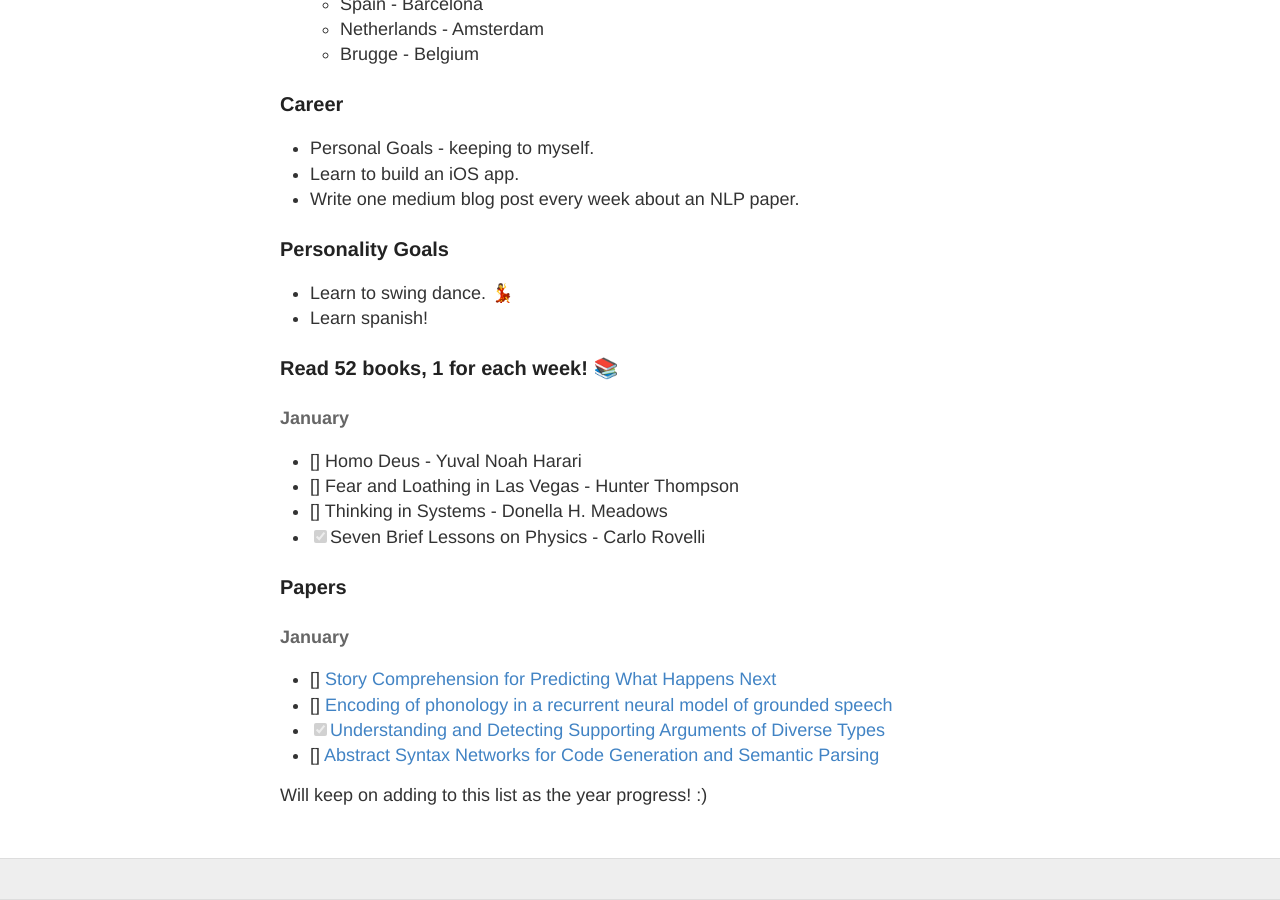
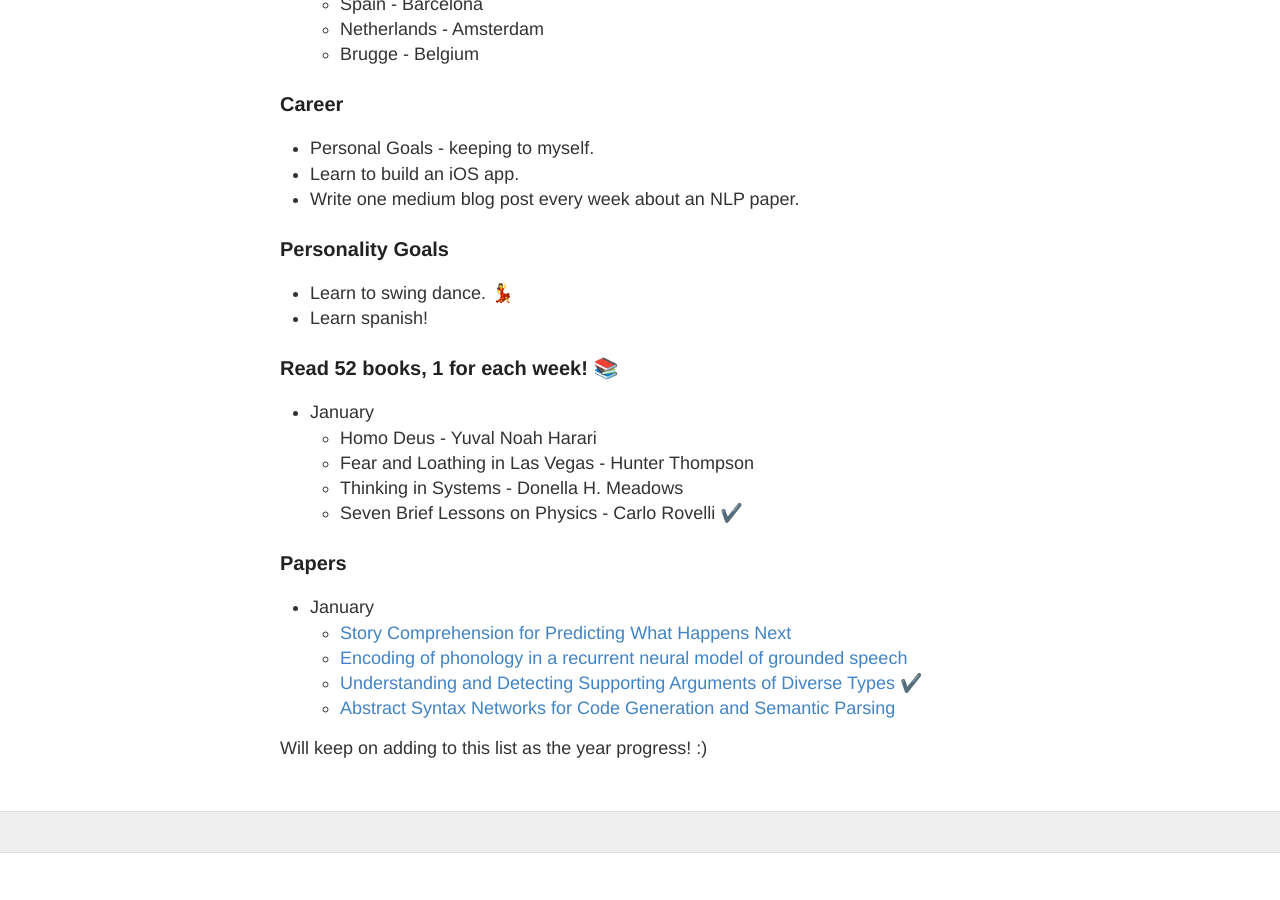
Before and after one commit to harEshInBerlin/weasleys.github.io, a Jekyll site: the page built from about.md, in a window 1280 px wide and 900 px high, scrolled down 679 px. Built offline with Jekyll 4.4.1, drawn with Linux system fonts in a browser that asks for light colours; emoji names are drawn with the system emoji font; after the commit the page ends 1532 px from its top, so only the background shows below that; part of the change alters nothing that is shown.

```diff
--- a/about.md
+++ b/about.md
@@ -34,18 +34,18 @@ The hope is that every week I'd write a blog post about my week that was. :)
 
 ### Read 52 books, 1 for each week! :books:
 
-#### January
-- [] Homo Deus - Yuval Noah Harari
-- [] Fear and Loathing in Las Vegas - Hunter Thompson
-- [] Thinking in Systems - Donella H. Meadows
-- [x]  Seven Brief Lessons on Physics - Carlo Rovelli
+* January
+	* Homo Deus - Yuval Noah Harari
+	* Fear and Loathing in Las Vegas - Hunter Thompson
+	* Thinking in Systems - Donella H. Meadows
+	* Seven Brief Lessons on Physics - Carlo Rovelli :heavy_check_mark:
 
 ### Papers
 
-#### January
-- [] [Story Comprehension for Predicting What Happens Next](http://aclweb.org/anthology/D17-1168)
-- [] [Encoding of phonology in a recurrent neural model of grounded speech](https://aclweb.org/anthology/K/K17/K17-1037.pdf)
-- [x] [Understanding and Detecting Supporting Arguments of Diverse Types](http://www.ccs.neu.edu/home/luwang/papers/ACL2017b.pdf)
-- [] [Abstract Syntax Networks for Code Generation and Semantic Parsing](https://arxiv.org/pdf/1704.07535.pdf)
+* January
+	* [Story Comprehension for Predicting What Happens Next](http://aclweb.org/anthology/D17-1168)
+	* [Encoding of phonology in a recurrent neural model of grounded speech](https://aclweb.org/anthology/K/K17/K17-1037.pdf)
+	* [Understanding and Detecting Supporting Arguments of Diverse Types](http://www.ccs.neu.edu/home/luwang/papers/ACL2017b.pdf) :heavy_check_mark:
+	* [Abstract Syntax Networks for Code Generation and Semantic Parsing](https://arxiv.org/pdf/1704.07535.pdf)
 
 Will keep on adding to this list as the year progress! :)
```
